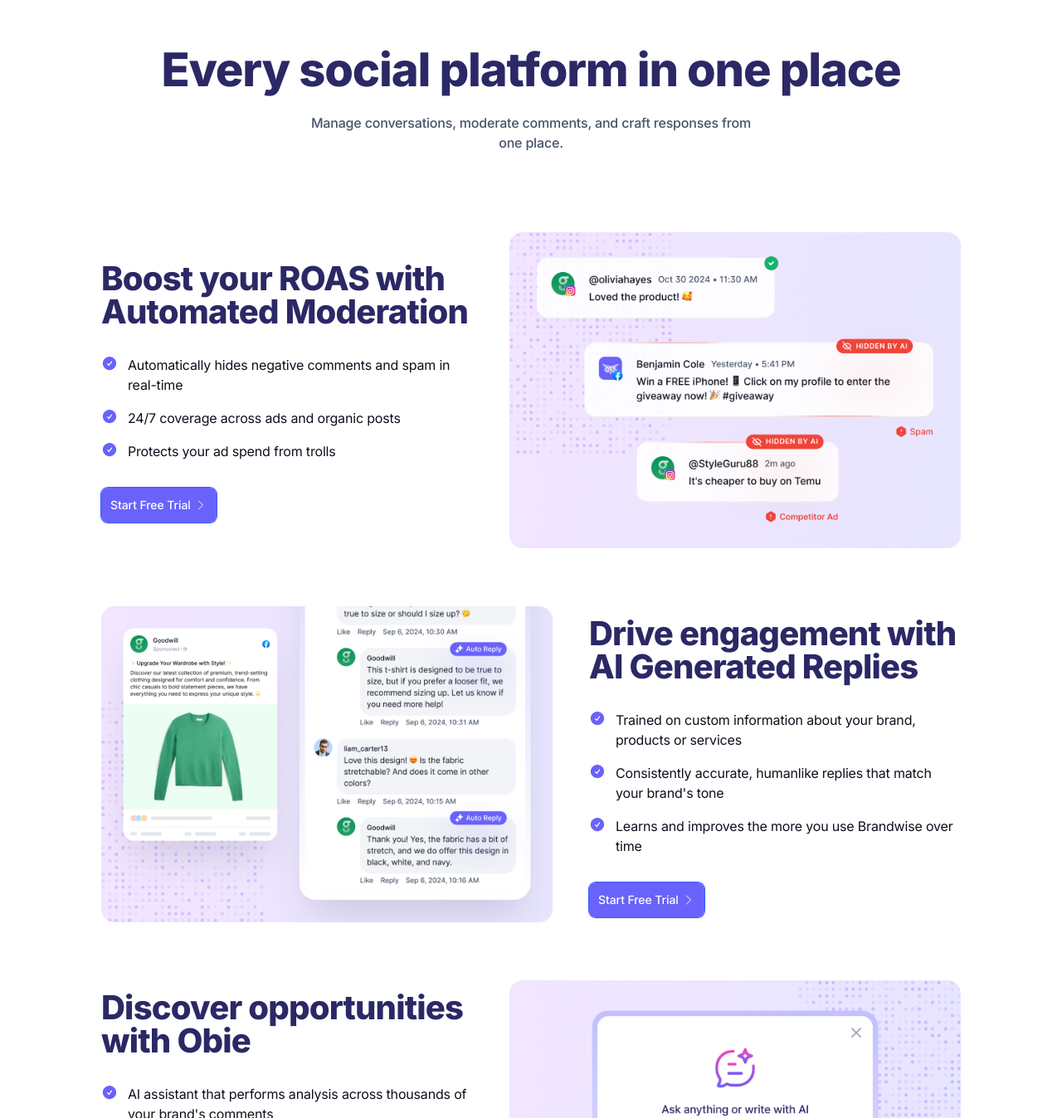
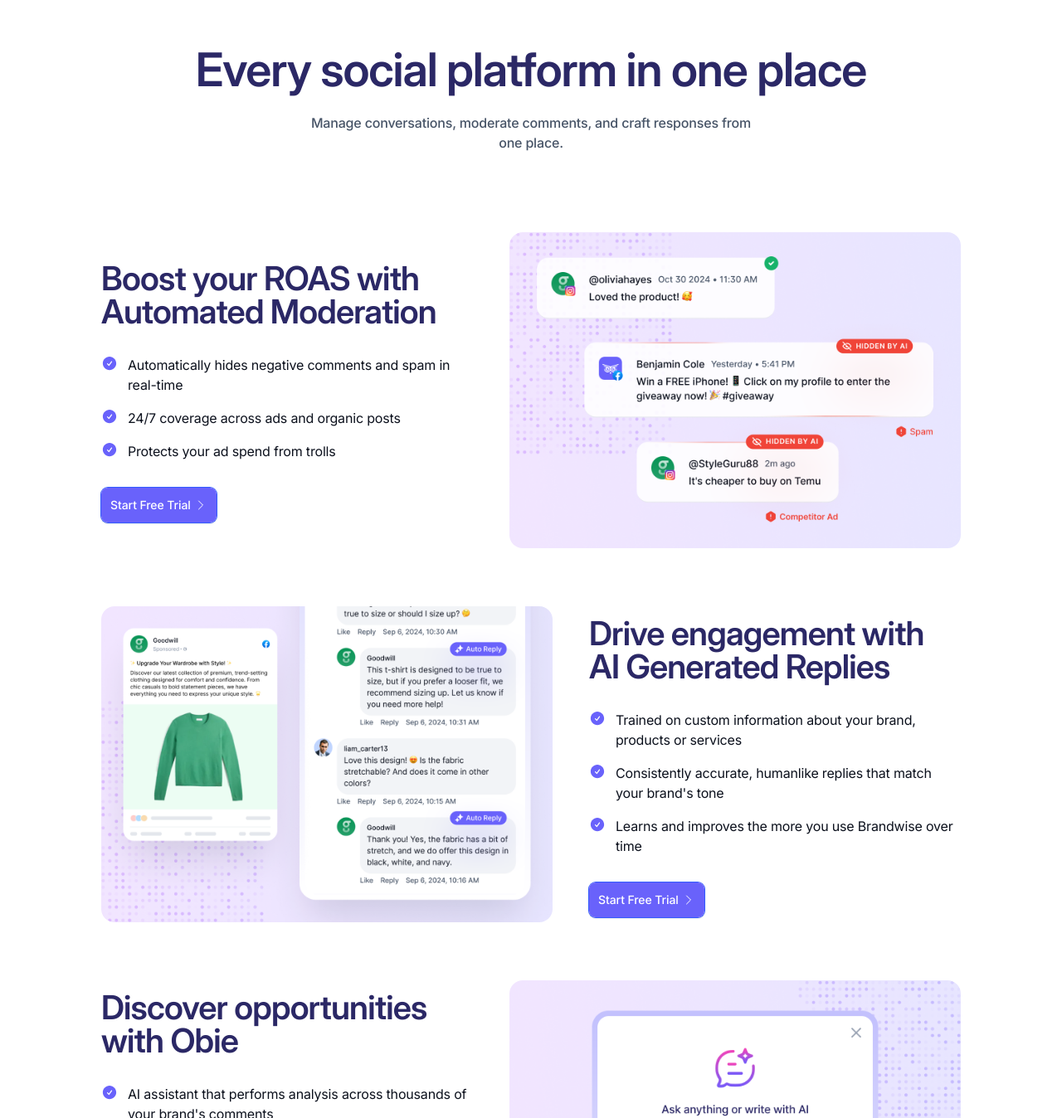
Before and after one commit to shahrukh263/brand, a Next.js app: page /social-inbox in a window 1280 px wide. Shown: the part 1452-2800 px from the top of the page at 83% size. Built offline with nearby package versions, Linux system fonts and the light colour scheme.

Commit message:
Social-inbox page font added

```diff
--- a/components/PlatformComp.tsx
+++ b/components/PlatformComp.tsx
@@ -13,7 +13,7 @@ const PlatformComt: NextComponentType = () => {
             className="text-center lg:mb-24 md:mb-16 sm:mb-12 mb-8"
             data-aos="fade-up"
           >
-            <h3 className="text-[rgba(43,40,102,1)] md:text-[56px] md:leading-[1] text-[32px] leading-[38px] font-[800] tracking-[-0.02em]">
+            <h3 className="text-[rgba(43,40,102,1)] md:text-[56px] md:leading-[1] text-[32px] leading-[38px] font-[600] inter-display tracking-[-0.02em]">
               Every social platform in one place
             </h3>
             <p className="text-[16px] font-medium leading-[24px] tracking-[-0.011em] md:mt-6 mt-4 text-[#475467] lg:w-9/12 xl:w-1/2 mx-auto">
@@ -26,7 +26,7 @@ const PlatformComt: NextComponentType = () => {
               className="sm:px-4 xl:w-5/12 lg:w-5/12 md:w-1/2 w-full md:order-1 order-2"
               data-aos="fade-right"
             >
-              <h4 className="md:mt-0 mt-5 text-[#2B2866] lg:text-[40px] font-[800] tracking-[-0.02em] lg:leading-[1] md:text-3xl text-2xl md:mb-8 mb-6">
+              <h4 className="md:mt-0 mt-5 text-[#2B2866] lg:text-[40px] font-[600] inter-display tracking-[-0.02em] lg:leading-[1] md:text-3xl text-2xl md:mb-8 mb-6">
                 Boost your ROAS with Automated Moderation
               </h4>
               <ul className="flex flex-col gap-y-4">
@@ -127,7 +127,7 @@ const PlatformComt: NextComponentType = () => {
                 className="sm:px-4 xl:w-5/12 lg:w-5/12 md:w-1/2 w-full"
                 data-aos="fade-left"
               >
-                <h4 className="md:mt-0 mt-5 text-[#2B2866] lg:text-[40px] font-[800] tracking-[-0.02em] lg:leading-[1] md:text-3xl text-2xl md:mb-8 mb-6">
+                <h4 className="md:mt-0 mt-5 text-[#2B2866] lg:text-[40px] font-[600] inter-display tracking-[-0.02em] lg:leading-[1] md:text-3xl text-2xl md:mb-8 mb-6">
                   Drive engagement with AI Generated Replies
                 </h4>
                 <ul className="flex flex-col gap-y-4">
@@ -215,7 +215,7 @@ const PlatformComt: NextComponentType = () => {
                 className="sm:px-4 xl:w-5/12 lg:w-5/12 md:w-1/2 w-full md:order-1 order-2"
                 data-aos="fade-right"
               >
-                <h4 className="md:mt-0 mt-5 text-[#2B2866] lg:text-[40px] font-[800] tracking-[-0.02em] lg:leading-[1] md:text-3xl text-2xl md:mb-8 mb-6">
+                <h4 className="md:mt-0 mt-5 text-[#2B2866] lg:text-[40px] font-[600] inter-display tracking-[-0.02em] lg:leading-[1] md:text-3xl text-2xl md:mb-8 mb-6">
                   Discover opportunities with Obie
                 </h4>
                 <ul className="flex flex-col gap-y-4">
--- a/components/SocialFeature.tsx
+++ b/components/SocialFeature.tsx
@@ -14,7 +14,7 @@ const SocialFeature: NextComponentType = () => {
         <div className="innerDiv">
           <h4
             data-aos="fade-up"
-            className="text-[#2B2866] md:text-[40px] md:leading-10 text-[32px] leading-[38px] font-[800] tracking-[-0.005em] text-center md:mb-12 mb-8"
+            className="text-[#2B2866] md:text-[40px] md:leading-10 text-[32px] leading-[38px] font-[600] inter-display tracking-[-0.005em] text-center md:mb-12 mb-8"
           >
             Some text goes here
           </h4>
@@ -30,7 +30,7 @@ const SocialFeature: NextComponentType = () => {
                   className="rounded-t-3xl !block"
                 />
                 <div className=" p-6">
-                  <h4 className="text-[#0C111D] font-semibold text-xl tracking-[-0.01em]">
+                  <h4 className="text-[#0C111D] font-semibold text-xl tracking-[-0.01em] inter-display">
                     Analytics
                   </h4>
                   <p className="mt-3 text-[#475467] text-base tracking-[-0.011em]">
@@ -51,7 +51,7 @@ const SocialFeature: NextComponentType = () => {
                   className="rounded-t-3xl !block"
                 />
                 <div className=" p-6">
-                  <h4 className="inter-display text-[#0C111D] font-semibold text-xl tracking-[-0.01em]">
+                  <h4 className="inter-display text-[#0C111D] font-semibold text-xl tracking-[-0.01em] inter-display">
                     DMs & Mentions
                   </h4>
                   <p className="mt-3 text-[#475467] text-base tracking-[-0.011em]">
@@ -72,7 +72,7 @@ const SocialFeature: NextComponentType = () => {
                   className="rounded-t-3xl !block"
                 />
                 <div className=" p-6">
-                  <h4 className="inter-display text-[#0C111D] font-semibold text-xl tracking-[-0.01em]">
+                  <h4 className="inter-display text-[#0C111D] font-semibold text-xl tracking-[-0.01em] inter-display">
                     Post Viewer
                   </h4>
                   <p className="mt-3 text-[#475467] text-base tracking-[-0.011em]">
@@ -93,7 +93,7 @@ const SocialFeature: NextComponentType = () => {
                   className="rounded-t-3xl !block"
                 />
                 <div className=" p-6">
-                  <h4 className="inter-display text-[#0C111D] font-semibold text-xl tracking-[-0.01em]">
+                  <h4 className="inter-display text-[#0C111D] font-semibold text-xl tracking-[-0.01em] inter-display">
                     2-way Translation
                   </h4>
                   <p className="mt-3 text-[#475467] text-base tracking-[-0.011em]">
@@ -114,10 +114,10 @@ const SocialFeature: NextComponentType = () => {
                   className="rounded-t-3xl !block"
                 />
                 <div className=" p-6">
-                  <h4 className="inter-display text-[#0C111D] font-semibold text-xl tracking-[-0.01em]">
+                  <h4 className="inter-display text-[#0C111D] font-semibold text-xl tracking-[-0.01em] inter-display">
                     Blacklist
                   </h4>
-                  <p className="mt-3 text-[#475467] text-base tracking-[-0.011em]">
+                  <p className="mt-3 text-[#475467] text-base tracking-[-0.011em] inter-display">
                     Automatically hide comments containing certain words or
                     phrases.
                   </p>
--- a/components/SocialHero.tsx
+++ b/components/SocialHero.tsx
@@ -11,7 +11,7 @@ const SocialHero: NextComponentType = () => {
             <p className="uppercase text-xs font-medium tracking-[0.04em] text-[#5650CD] mb-8">
               ai-powered social inbox
             </p>
-            <h1 className="font-[800] lg:text-[72px] md:text-[60px] text-[40px] leading-[1] text-[#2B2866] tracking-[-0.02em] lg:w-9/12 mx-auto">
+            <h1 className="font-[600] inter-display lg:text-[72px] md:text-[60px] text-[40px] leading-[1] text-[#2B2866] tracking-[-0.02em] lg:w-9/12 mx-auto">
               Convert more sales with smarter engagement
             </h1>
             <p className="text-[#475467] md:text-base text-sm font-[500] mt-5 mb-8">
```
